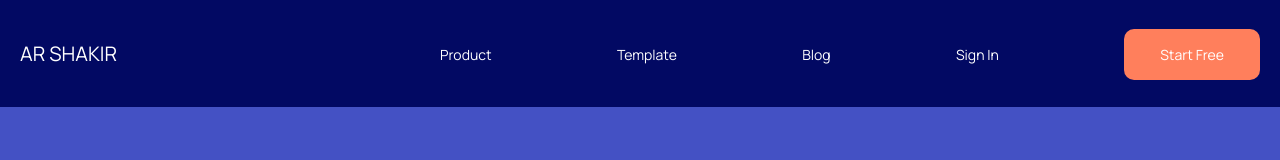
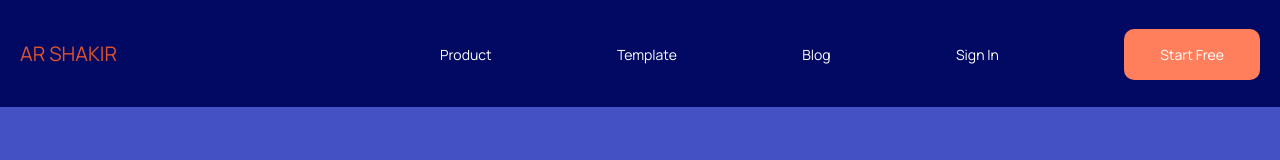
Before and after one commit to jainyxavier/projeto-nuxt, a Nuxt app: page / in a window 1280 px wide. In both pictures the pointer is over the link "AR SHAKIR". Shown: the top 160 px of the page. Built offline with nearby package versions, Linux system fonts and the light colour scheme.

Commit message:
feature: adicionei o efeito hover na logo

```diff
--- a/components/TheHeader.vue
+++ b/components/TheHeader.vue
@@ -81,13 +81,15 @@ export default {
             position: relative;
             z-index: 2;
 
+            &:hover{
+                color: #dd532d;
+            }
+
             @media(max-width: 1024px){
                 font-size: 1.125rem;
             }
         }
-
     }
-
 
     .menu-options{
         width: 100%;
```
